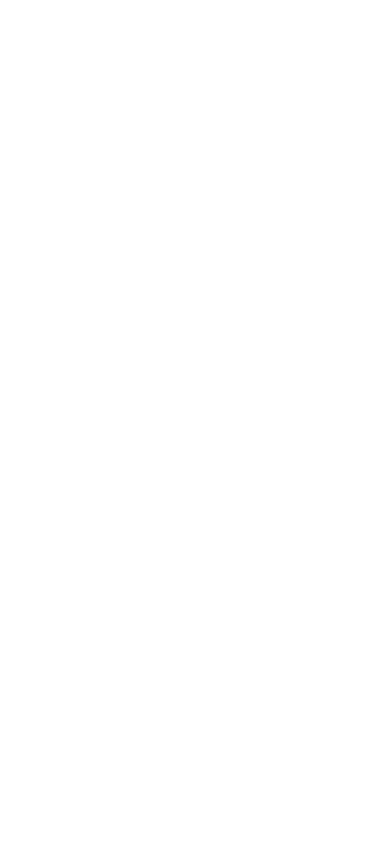
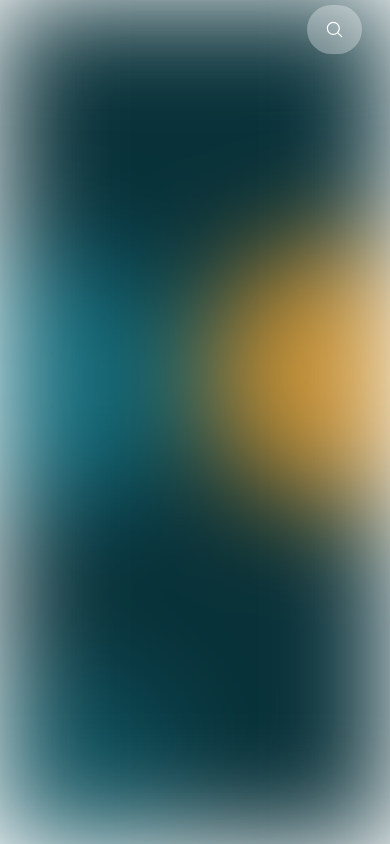
Before and after one commit to TzviaIzhakov/weather-app, a React Native app: screen / in a window 390 px wide. Built offline with nearby package versions, Linux system fonts and the light colour scheme.

Commit message:
displaying the background color in app instead of home screen, adding margin left and right

```diff
--- a/App.tsx
+++ b/App.tsx
@@ -1,13 +1,15 @@
-import { StatusBar } from 'expo-status-bar';
-import { StyleSheet, Text, View } from 'react-native';
-import { MagnifyingGlassIcon } from 'react-native-heroicons/outline';
+import { ImageBackground, SafeAreaView, StyleSheet, Text, View } from 'react-native';
+
 import Home from './screens/Home';
+
+import backgroundImg from './assets/images/bg.png';
 
 export default function App() {
 	return (
-		<View style={styles.container}>
+		<SafeAreaView style={styles.container}>
+			<ImageBackground style={styles.backgroundImag} source={backgroundImg} blurRadius={55} />
 			<Home />
-		</View>
+		</SafeAreaView>
 	);
 }
 
@@ -16,4 +18,9 @@
 		flex: 1,
 		backgroundColor: '#fff',
 	},
+	backgroundImag: {
+		width: '100%',
+		height: '100%',
+		position: 'absolute',
+	},
 });
```
